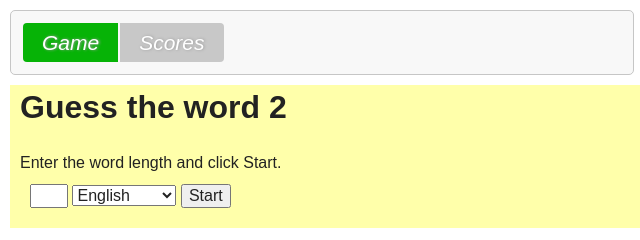
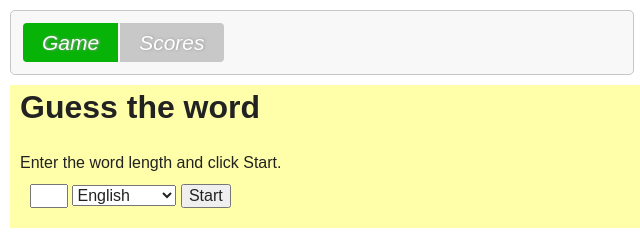
Before and after one commit to MarkVanPeteghem/GuessTheWord, a website: page app/index.html at #/game in a window 1280 px wide. Shown: the full height of the page, 0-640 px from the left. Drawn offline with nearby package versions, Linux system fonts and the light colour scheme; some packages are replaced by stand-ins of ours.

Commit message:
Remove the 2 in the title.

```diff
--- a/app/partials/game.html
+++ b/app/partials/game.html
@@ -1,5 +1,5 @@
 <div id="game">
-    <h1>Guess the word 2</h1>
+    <h1>Guess the word</h1>
 
     <div id="letters">
         <span ng-repeat="letter in guesses" class="letter">
```
